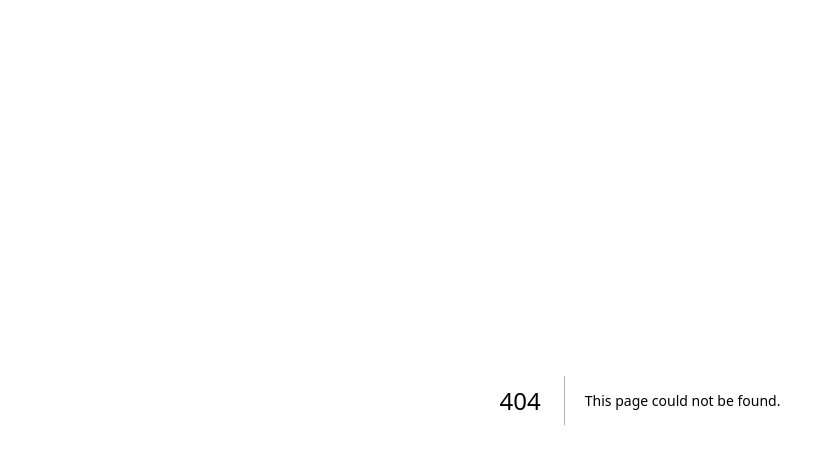
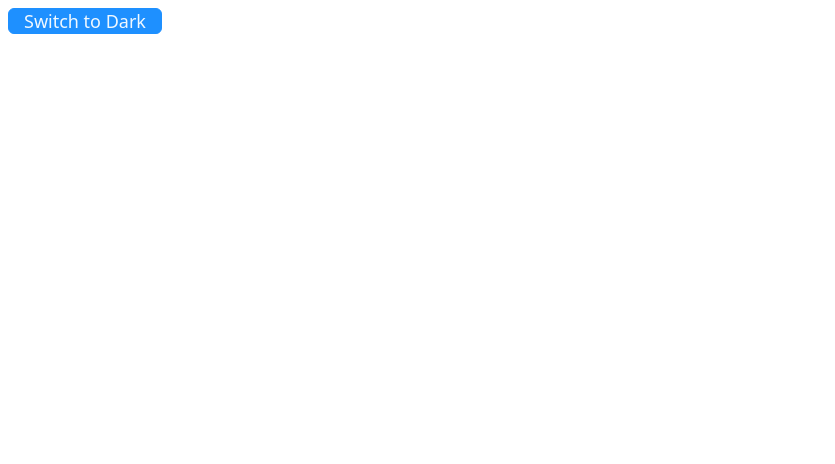
Before and after one commit to lalycris/system-next, a Next.js app: page /createAccount in a window 1280 px wide. Before the commit this address had no page. Shown: the top 464 px of the page, without its empty margins (0-835 px from the left). Built offline with nearby package versions, Linux system fonts and the light colour scheme.

Commit message:
feat: add button dark and light

```diff
--- /dev/null
+++ b/src/pages/createAccount.tsx
@@ -0,0 +1,20 @@
+import React, { use, useEffect } from 'react';
+import { useTheme } from '../contexts/themeContext';
+import '../styles/globals.css';
+
+
+export function createAccount() {
+    const {theme, toggleTheme} = useTheme();
+
+    useEffect(() => {
+        document.body.dataset.theme = theme;
+    }, [theme]);
+
+  return (
+    <div>
+      <button className={`button ${theme === 'light' ? 'button-light' : 'button-dark'}`} onClick={toggleTheme}>{theme === 'light' ? 'Switch to Dark' : 'Switch to Light'}</button>
+    </div>
+  );
+}
+
+export default createAccount;
--- /dev/null
+++ b/src/styles/createAccount.css
@@ -0,0 +1,41 @@
+/* globals.css */
+
+:root {
+  /* Tema Light */
+  --button-bg-light: #ffffff;
+  --button-text-light: #000000;
+
+  /* Tema Dark */
+  --button-bg-dark: #333333;
+  --button-text-dark: #ffffff;
+}
+
+body.light {
+  --button-bg: var(--button-bg-light);
+  --button-text: var(--button-text-light);
+}
+
+body.dark {
+  --button-bg: var(--button-bg-dark);
+  --button-text: var(--button-text-dark);
+}
+
+/* globals.css ou em um arquivo CSS específico para o botão */
+
+button {
+  background-color: var(--button-bg);
+  color: var(--button-text);
+  /* ... outros estilos do botão ... */
+}
+
+/* globals.css */
+
+.button-light {
+  background-color: #ffffff;
+  color: #000000;
+}
+
+.button-dark {
+  background-color: #333333;
+  color: #ffffff;
+}
```
